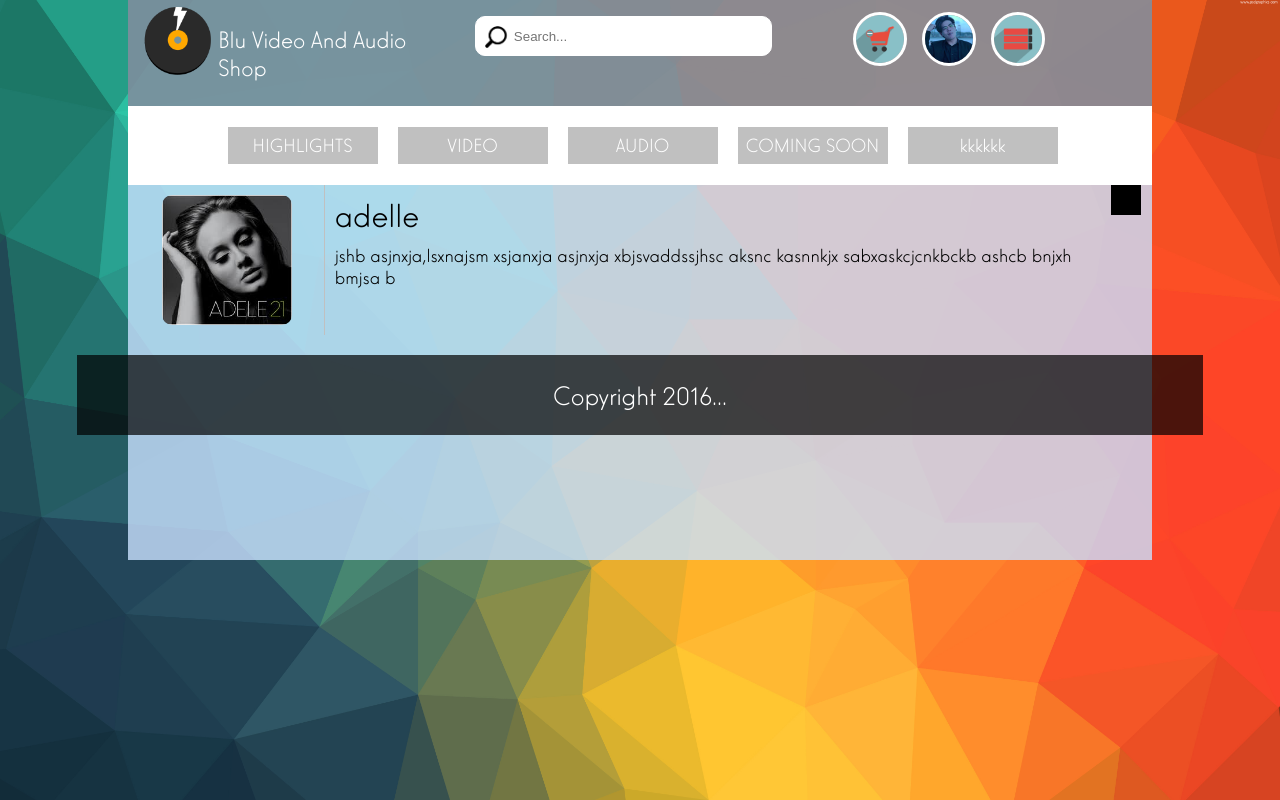
After one commit to yzw1994/G10B_Sales_of_Point_System_for_Video_and_Audio_shop, a PHP site: page /user/add_to_cart.php in a window 1280 px wide. The commit adds this page. Run offline with PHP 8.4, Linux system fonts and the light colour scheme; some libraries are stand-ins or nearby versions.

Commit message:
adding cart page

```diff
--- /dev/null
+++ b/css/cart.css
@@ -0,0 +1,63 @@
+.cart_prod_div{
+  background-color: white;
+  margin: 10px auto;
+}
+.cart_prod_image{
+  float:left;
+  position: relative;
+  overflow: hidden;
+  width:130px;
+  height:130px;
+  margin:10px 0px 10px 30px;
+  border-radius: 10px;
+}
+.cart_prod_image img{
+  position: absolute;
+  left: 50%;
+  top: 50%;
+  height: 100%;
+  width: auto;
+  -webkit-transform: translate(-50%,-50%);
+      -ms-transform: translate(-50%,-50%);
+          transform: translate(-50%,-50%);
+}
+.cart_prod_title_div {
+  margin: 10px 0 10px 10px;
+  float:left;
+  width: 90%;
+}
+.cart_prod_title {
+  font-size: 35px;
+  margin: 10px 0 10px 10px;
+  float:left;
+  color: black;
+}
+.cart_prod_checkbox {
+  float:right;
+}
+.cart_prod_content {
+  float:left;
+  background-color: white;
+  width:900px;
+}
+.cart_prod_description {
+  float: left;
+  clear:left;
+  margin: 0px 0 10px 10px;
+  font-size: 20px;
+  color: black;
+  background-color:;
+  height: 80px;
+  width: 95%
+}
+.cart_prod_checkbox {
+  width:30px;
+  height: 30px;
+  background-color: black;
+  float:right;
+}
+.right_border {
+  border-right-style: solid;
+  border-right-width: 1px;
+  border-right-color: silver;
+}
--- a/css/main.css
+++ b/css/main.css
@@ -220,7 +220,7 @@ box-shadow:         0px 1px 15px 0px rgba(0, 0, 0, 0.83);
 .cont {
 	background-color:rgba(202, 225,	255, 0.8);
 	width:80%;
-	min-height:100%;
+	min-height:70%;
 	margin-bottom:30px !important;
 	z-index:1;
 }
@@ -431,6 +431,23 @@ a.control_next {
 	width: 23.8%;
 }
 
+.span_5_of_5 {
+	width: 100%;
+}
+.span_4_of_5 {
+	width: 79.68%;
+}
+.span_3_of_5 {
+	width: 59.36%;
+}
+.span_2_of_5 {
+	width: 39.04%;
+}
+.span_1_of_5 {
+	width: 18.72%;
+}
+
+
 /*  GO FULL WIDTH AT LESS THAN 480 PIXELS */
 
 @media only screen and (max-width: 480px) {
@@ -443,4 +460,5 @@ a.control_next {
 	.span_2_of_2, .span_1_of_2 { width: 100%; }
 	.span_3_of_3, .span_2_of_3, .span_1_of_3 { width: 100%;}
 	.span_1_of_4, .span_2_of_4, .span_3_of_4, .span_4_of_4 { width: 100%; }
+	.span_1_of_5, .span_2_of_5, .span_3_of_5, .span_4_of_5, .span_5_of_5 { width: 100%; }
 }
--- /dev/null
+++ b/user/add_to_cart.php
@@ -0,0 +1,43 @@
+<DOCTYPE html>
+<html>
+<head>
+	<title>Sales of Point System for Video and Audio shop
+	</title>
+	<link rel="icon" href="images/favicon.png" type="image/x-icon" sizes="16x16">
+	<link href="../css/main.css" rel="stylesheet" type="text/css" />
+  <link href="../css/cart.css" rel="stylesheet" type="text/css" />
+	<link rel="stylesheet" href="../css/font/elegantlux/elegant_luxmager.css" type="text/css" charset="utf-8" />
+	<script src="https://ajax.googleapis.com/ajax/libs/jquery/1.11.3/jquery.min.js"></script>
+	<script src="../js/main.js"></script>
+
+</head>
+<body>
+	<div class="cont section group">
+
+		<?php include("../utility/user_header.php");?>
+		<?php include("../utility/navigation.php");?>
+		<div class="cont_element col span_2_of_2">
+      <a href="" id="" class="cart_prod_div ">
+          <div id="" class="span_1_of_5 right_border" style="display:block;float:left;">
+            <div id="" class="cart_prod_image">
+              <img src="../images/cover1.jpg" id="" class=""/>
+            </div>
+          </div>
+          <div id="" class="span_4_of_5" style="display:block;float:left;">
+            <span id="" class="cart_prod_title">
+              adelle
+            </span>
+            <div id="" class="cart_prod_checkbox">
+            </div>
+            <span id="" class="cart_prod_description">
+              jshb asjnxja,lsxnajsm xsjanxja asjnxja xbjsvaddssjhsc aksnc kasnnkjx sabxaskcjcnkbckb ashcb bnjxh bmjsa b
+            </span>
+          </div>
+      </a>
+		</div>
+
+		<?php include("../utility/footer.php");?>
+
+	</div>
+</body>
+</html>
--- a/utility/user_header.php
+++ b/utility/user_header.php
@@ -9,7 +9,7 @@
 			<p><input type="text" name="search" id="" class="search_bar" placeholder="Search..."/></p>
 		</div>
 		<div id="" class="col span_1_of_3 btn_group after_login">
-			<a href="" id="" class="user_btn cart_btn"/>
+			<a href="add_to_cart.php" id="" class="user_btn cart_btn"/>
 				<img src="../images/cartblack.png" title="add to cart" id="" class=""/>
 			</a>
 			<a href="user_profile.php" id="" class="user_btn profile_btn"/>
```
Also changed, not shown: css/user_profile.css (+18 -6 lines), images/profile_pic.jpg.
